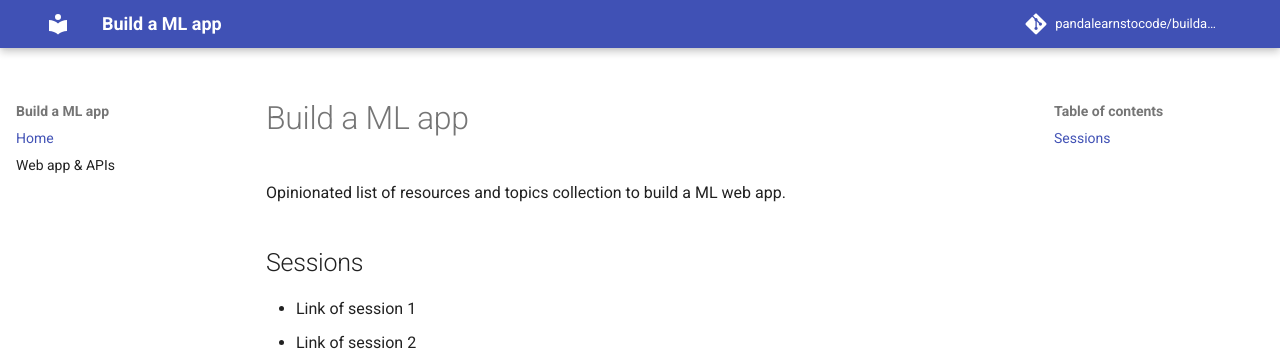
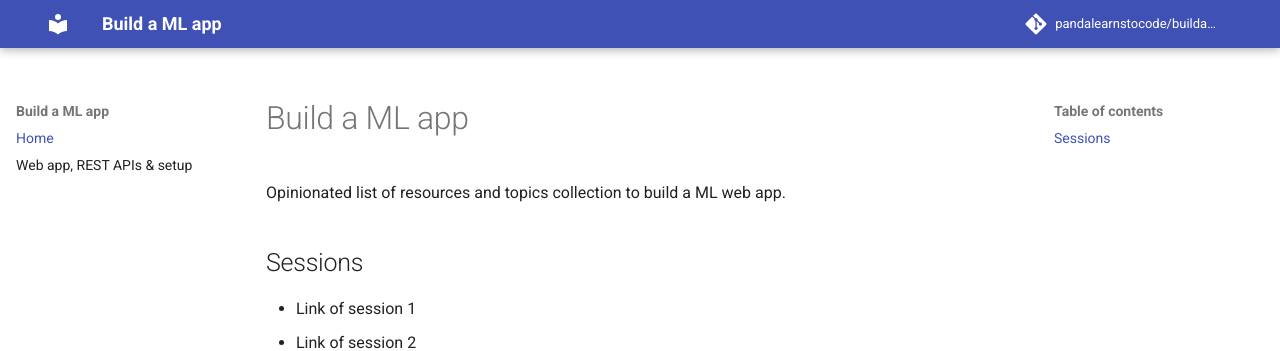
Before and after one commit to pandalearnstocode/buildamlapp, an MkDocs documentation site: the page built from docs/index.md, in a window 1280 px wide. Shown: the top 351 px of the page. Built offline with MkDocs 1.6.1 and Material for MkDocs 9.7.7, drawn with Linux system fonts in a browser that asks for light colours; comment, search, counter and statistics services are not loaded.

Commit message:
Update mkdocs.yml

```diff
--- a/mkdocs.yml
+++ b/mkdocs.yml
@@ -6,7 +6,7 @@ repo_name: "pandalearnstocode/buildamlapp"
 repo_url: "https://github.com/pandalearnstocode/buildamlapp"
 nav:
   - 'Home': index.md
-  - 'Web app & APIs' : introduction_to_web_apps_crud_rest_apis.md
+  - 'Web app, REST APIs & setup' : introduction_to_web_apps_crud_rest_apis.md
 theme:
   name: "material"
 extra_css:
```
